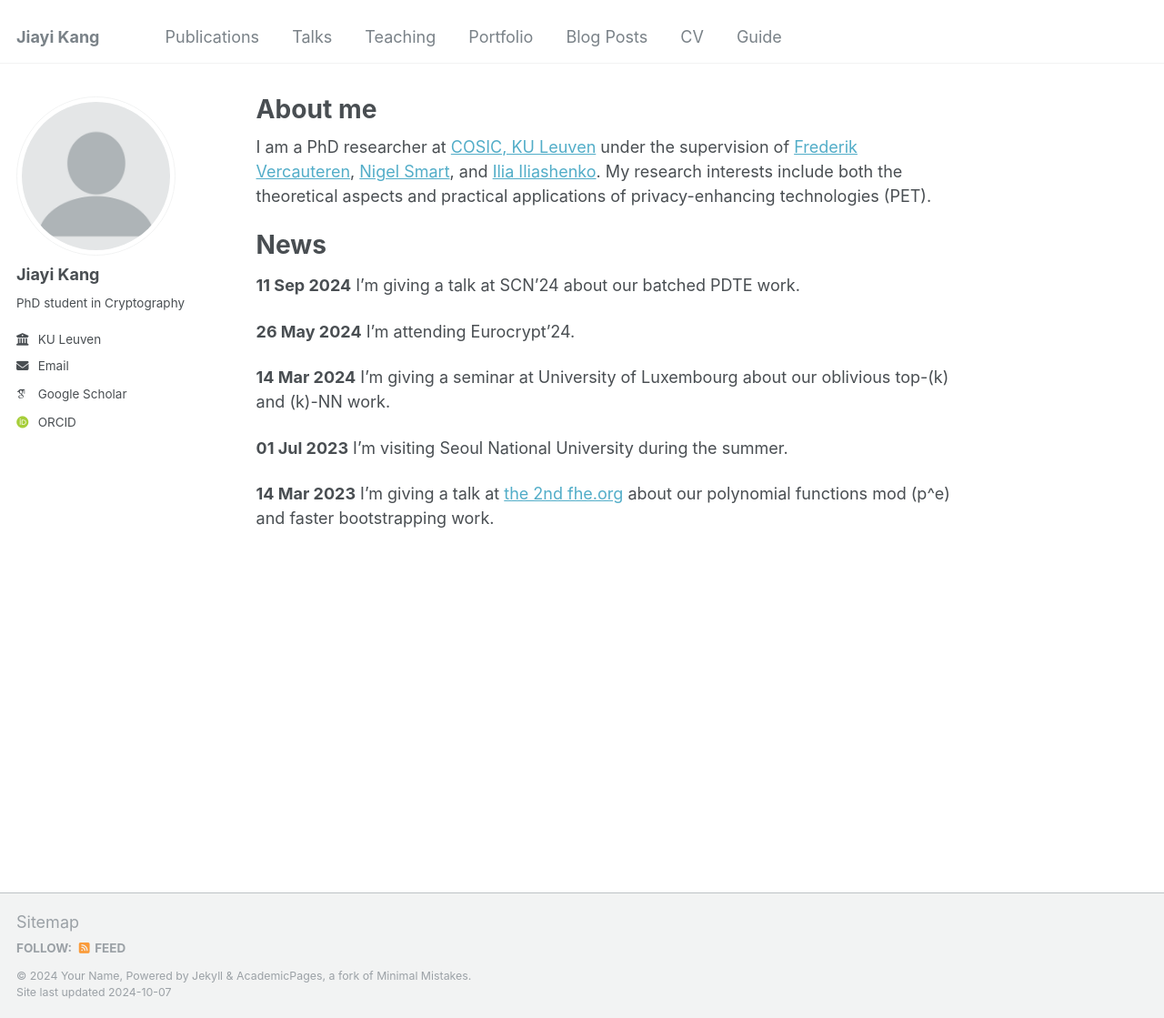
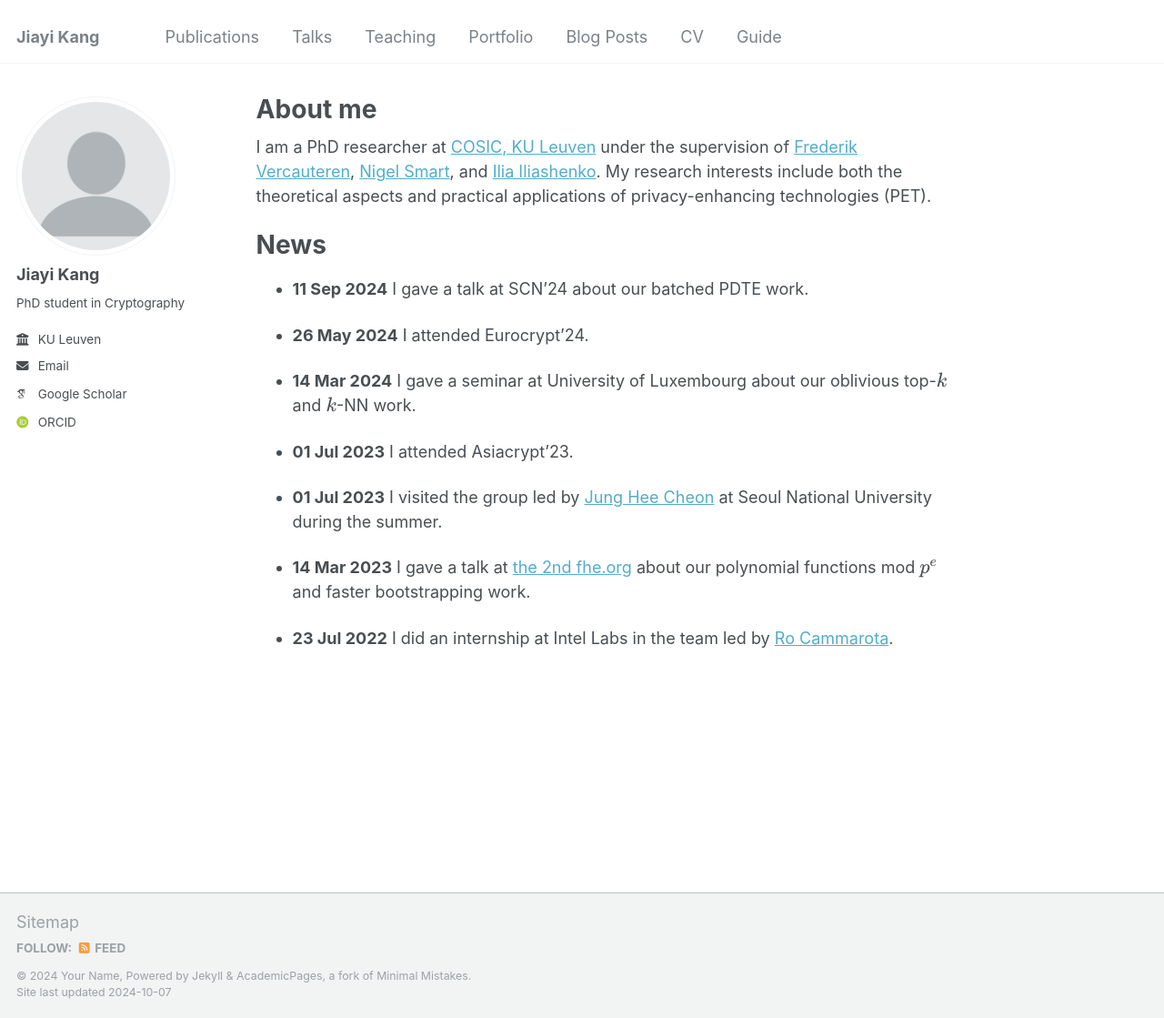
Before and after one commit to jiayikang2/jiayikang2.github.io, a Jekyll site: the page built from _pages/about.md, in a window 1280 px wide and 1119 px high. Shown: the whole window at 91% size. Built offline with Jekyll 4.4.1, drawn with Linux system fonts in a browser that asks for light colours; some web fonts are replaced.

Commit message:
update aboutme 2

```diff
--- a/_pages/about.md
+++ b/_pages/about.md
@@ -14,12 +14,16 @@ both the theoretical aspects and practical applications of privacy-enhancing tec
 
 News
 ======
-**11 Sep 2024** I'm giving a talk at SCN'24 about our batched PDTE work.
+ - **11 Sep 2024** I gave a talk at SCN'24 about our batched PDTE work.
 
-**26 May 2024** I'm attending Eurocrypt'24.
+ - **26 May 2024** I attended Eurocrypt'24.
 
-**14 Mar 2024** I'm giving a seminar at University of Luxembourg about our oblivious top-\(k\) and \(k\)-NN work.
+ - **14 Mar 2024** I gave a seminar at University of Luxembourg about our oblivious top-\\(k\\) and \\(k\\)-NN work.
 
-**01 Jul 2023** I'm visiting Seoul National University during the summer.
+ - **01 Jul 2023** I attended Asiacrypt'23.
 
-**14 Mar 2023** I'm giving a talk at [the 2nd fhe.org](https://fhe.org/conferences/conference-2023/resources) about our polynomial functions mod \(p^e\) and faster bootstrapping work.
+ - **01 Jul 2023** I visited the group led by [Jung Hee Cheon](https://scholar.google.com/citations?user=KlTc3U4AAAAJ&hl=en) at Seoul National University during the summer.
+
+ - **14 Mar 2023** I gave a talk at [the 2nd fhe.org](https://fhe.org/conferences/conference-2023/resources) about our polynomial functions mod \\(p^e\\) and faster bootstrapping work.
+
+ - **23 Jul 2022** I did an internship at Intel Labs in the team led by [Ro Cammarota](https://www.intel.com/content/www/us/en/research/featured-researchers/ro-cammarota.html).
```
